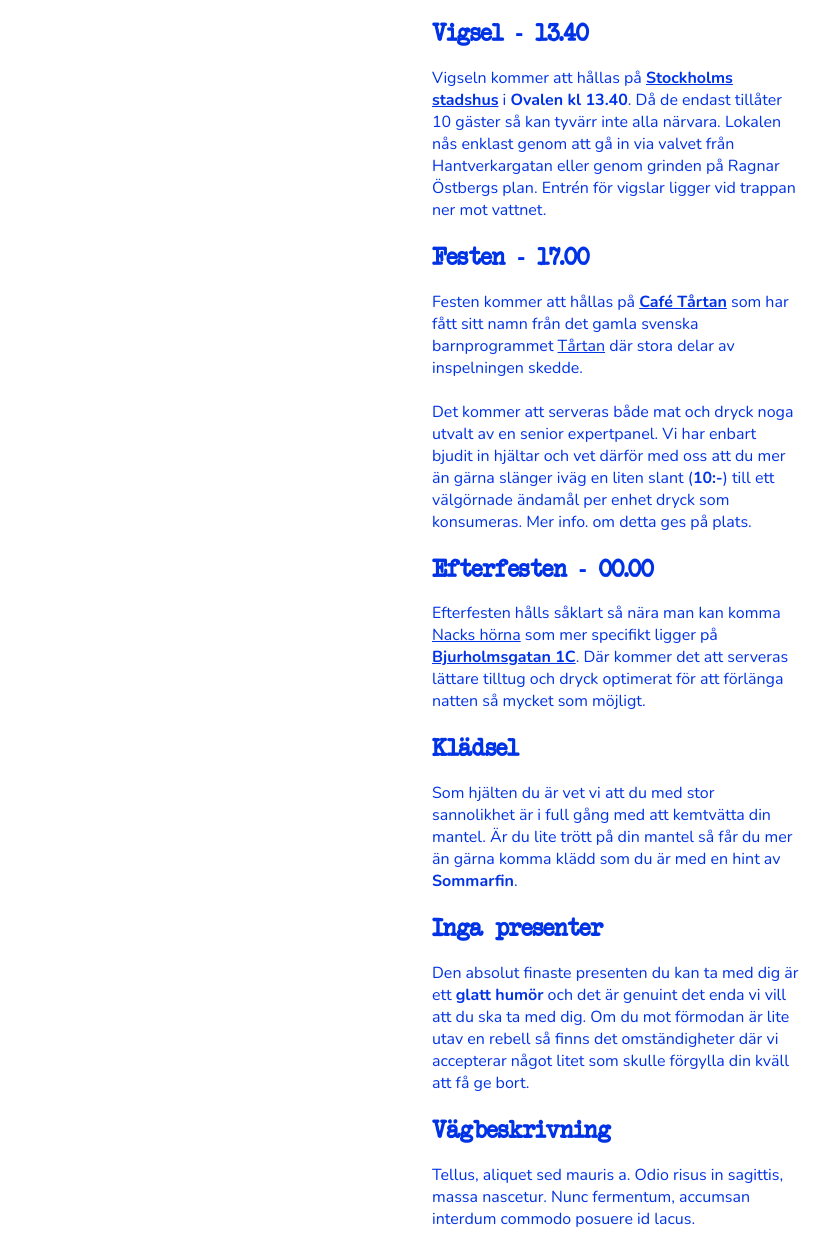
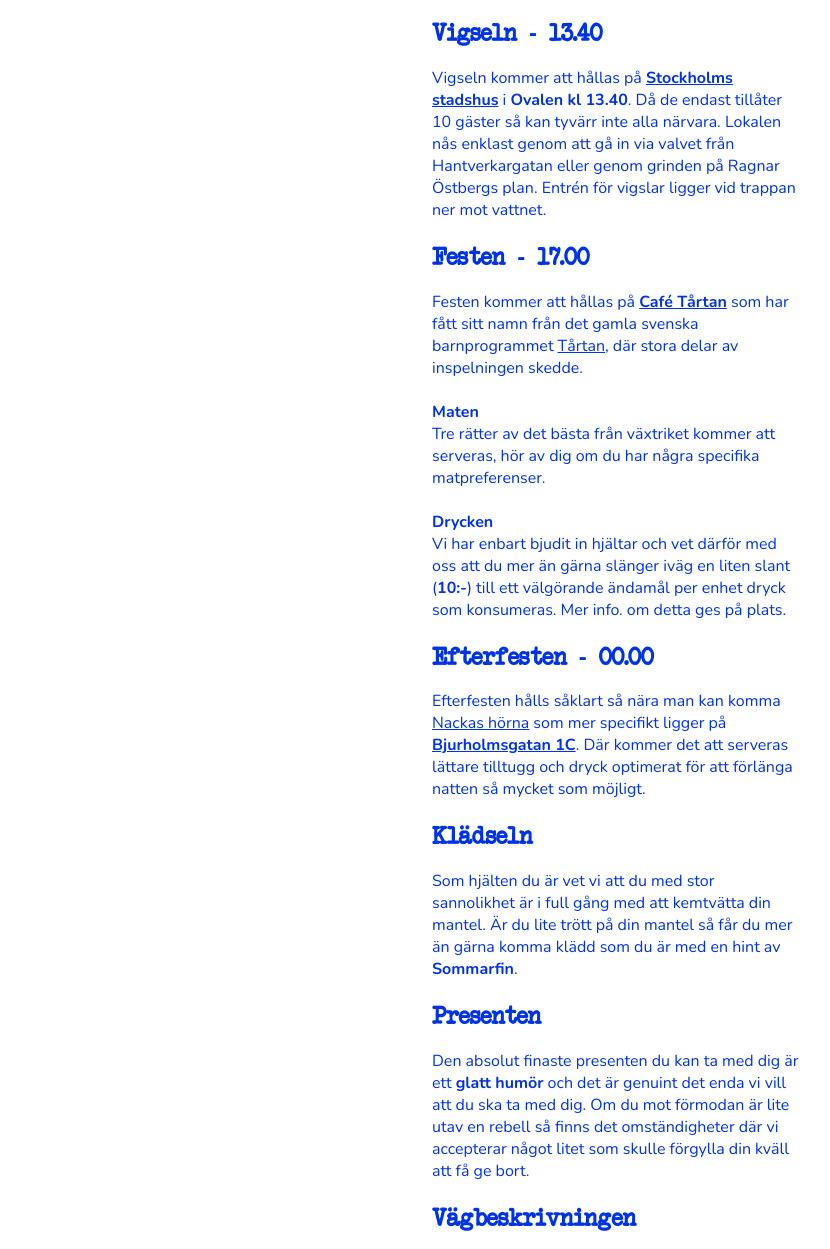
Before and after one commit to SamirChaabi/festpatartan, a plain HTML site: page index.html in a window 1280 px wide. Shown: the part 663-1912 px from the top of the page, without its empty margins (224-1054 px from the left). Drawn offline with Linux system fonts and the light colour scheme.

Commit message:
update text

```diff
--- a/index.html
+++ b/index.html
@@ -7,7 +7,10 @@
     <meta name="”robots”" content="”noindex”" />
     <meta property="og:title" content="Fest på Tårtan" />
     <meta property="og:url" content="https://www.festpatartan.se/" />
-    <meta property="og:description" content="Välkommna till en oförglömlig kväll på Tårtan!" />
+    <meta
+      property="og:description"
+      content="Välkommna till en oförglömlig kväll på Tårtan!"
+    />
     <meta
       property="og:image"
       content="https://www.festpatartan.se/assets/images/Optimized-Samir_Och_Felicia_Gifter_Sig-min.png"
@@ -37,7 +40,7 @@
         </div>
         <div>
           <p>
-            Hallå där! Detta är den formella inbjudan till vårat mini-bröllop
+            Hallå där! Detta är den formella inbjudan till vårt mini-bröllop
             som hålls den <b>20/8, 17.00</b> på
             <a href="https://goo.gl/maps/wSxMP3RgA37LRJoV7" target="_blank"
               ><b>Café Tårtan</b></a
@@ -50,7 +53,7 @@
         <div class="filler"></div>
         <div>
           <div>
-            <h2>Vigsel - 13.40</h2>
+            <h2>Vigseln - 13.40</h2>
             <p>
               Vigseln kommer att hållas på
               <a href="https://goo.gl/maps/gZNdy9yK9RKDpX8A9" target="_blank"
@@ -74,13 +77,15 @@
                 href="https://sv.wikipedia.org/wiki/T%C3%A5rtan"
                 target="_blank"
                 >Tårtan</a
-              >
-              där stora delar av inspelningen skedde.<br /><br />
-              Det kommer att serveras både mat och dryck noga utvalt av en
-              senior expertpanel. Vi har enbart bjudit in hjältar och vet därför
-              med oss att du mer än gärna slänger iväg en liten slant
-              (<b>10:-</b>) till ett välgörnade ändamål per enhet dryck som
-              konsumeras. Mer info. om detta ges på plats.
+              >, där stora delar av inspelningen skedde.<br /><br />
+              <b>Maten</b><br />
+              Tre rätter av det bästa från växtriket kommer att serveras, hör av
+              dig om du har några specifika matpreferenser. <br /><br />
+              <b>Drycken</b><br />
+              Vi har enbart bjudit in hjältar och vet därför med oss att du mer
+              än gärna slänger iväg en liten slant (<b>10:-</b>) till ett
+              välgörande ändamål per enhet dryck som konsumeras. Mer info. om
+              detta ges på plats.
             </p>
           </div>
           <div>
@@ -90,17 +95,17 @@
               <a
                 href="https://sv.wikipedia.org/wiki/Nackas_h%C3%B6rna"
                 target="_blank"
-                >Nacks hörna</a
+                >Nackas hörna</a
               >
               som mer specifikt ligger på
               <a href="https://goo.gl/maps/RBFjwnhrdgGaEXuVA" target="_blank"
                 ><b>Bjurholmsgatan 1C</b></a
-              >. Där kommer det att serveras lättare tilltug och dryck optimerat
+              >. Där kommer det att serveras lättare tilltugg och dryck optimerat
               för att förlänga natten så mycket som möjligt.
             </p>
           </div>
           <div>
-            <h2>Klädsel</h2>
+            <h2>Klädseln</h2>
             <p>
               Som hjälten du är vet vi att du med stor sannolikhet är i full
               gång med att kemtvätta din mantel. Är du lite trött på din mantel
@@ -109,7 +114,7 @@
             </p>
           </div>
           <div>
-            <h2>Inga presenter</h2>
+            <h2>Presenten</h2>
             <p>
               Den absolut finaste presenten du kan ta med dig är ett
               <b>glatt humör</b> och det är genuint det enda vi vill att du ska
@@ -119,7 +124,7 @@
             </p>
           </div>
           <div>
-            <h2>Vägbeskrivning</h2>
+            <h2>Vägbeskrivningen</h2>
             <p>
               Tellus, aliquet sed mauris a. Odio risus in sagittis, massa
               nascetur. Nunc fermentum, accumsan interdum commodo posuere id
```
